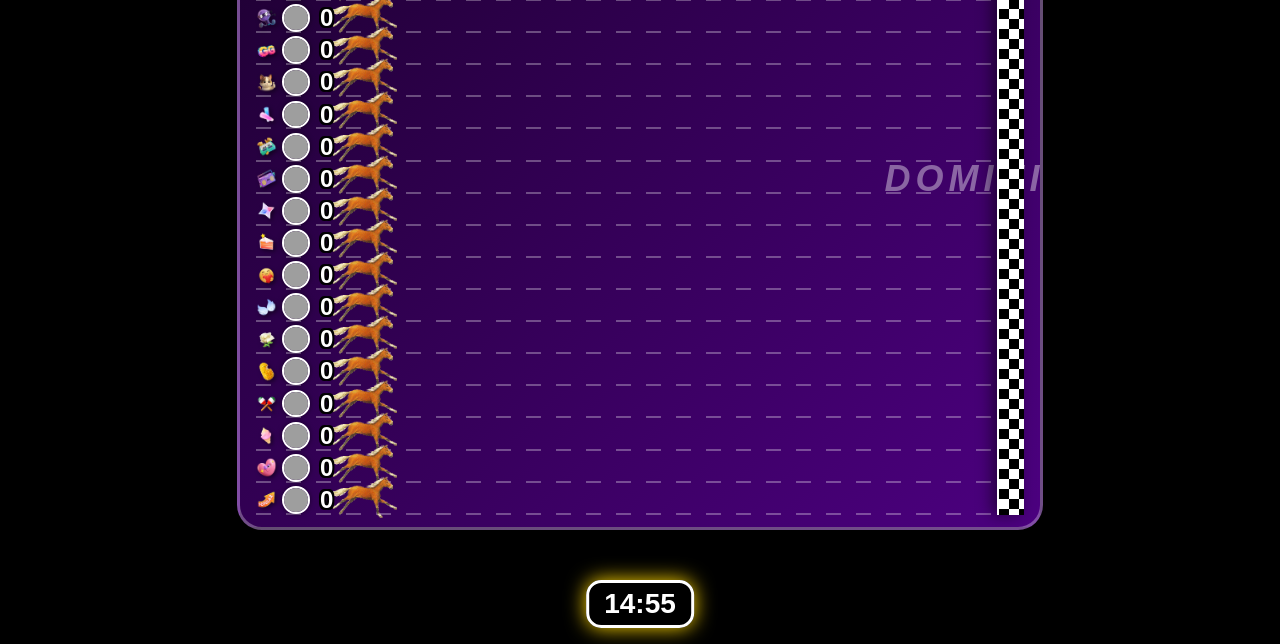
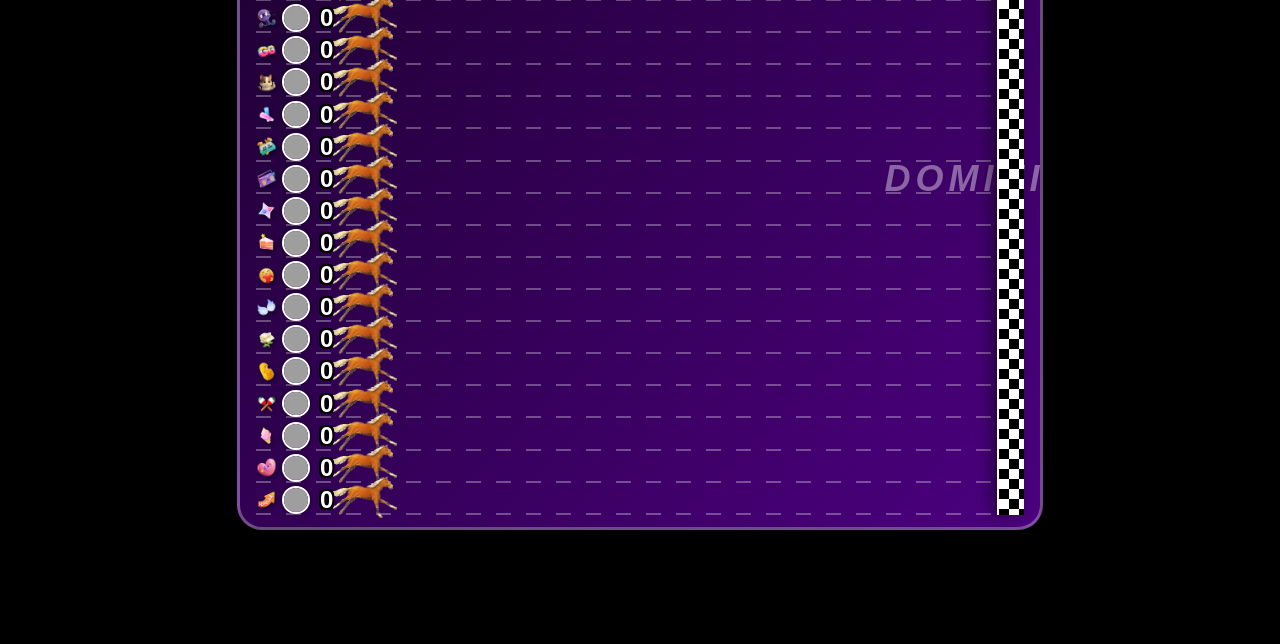
Before and after one commit to pinshop/caballos, a plain HTML site: page index.html in a window 1280 px wide. Shown: the part 156-800 px from the top of the page. Drawn offline with nearby package versions, Linux system fonts and the light colour scheme; no server answers; grey boxes are pictures that could not be loaded.

Commit message:
Add files via upload

```diff
--- a/index.html
+++ b/index.html
@@ -1273,35 +1273,7 @@
             updateRacePositions();
         });
 
-        // CONTADOR GLOBAL AUTOMATICO DE 15 MINUTOS Y PODIO
-        let globalTimerInterval = null;
-        let globalTimerSeconds = 900; // 15 minutos por defecto
-
-        function iniciarTemporizadorGlobal() {
-            if (globalTimerInterval) clearInterval(globalTimerInterval);
-            globalTimerSeconds = 900;
-
-            let $timerDiv = $("#globalAutoTimer");
-            if ($timerDiv.length === 0) {
-                // UI del timer global
-                $timerDiv = $('<div id="globalAutoTimer" class="custom-timer draggable-item" style="cursor: move; box-shadow: 0 0 20px #FFD700; border: 3px solid white; z-index: 50; text-shadow: 2px 2px 0 #000, -2px -2px 0 #000, 2px -2px 0 #000, -2px 2px 0 #000;"></div>');
-                $("body").append($timerDiv);
-                $timerDiv.draggable();
-                $timerDiv.css({ bottom: '2%', top: 'auto', left: '50%', transform: 'translateX(-50%)', fontSize: '3.5vh', padding: '5px 15px' });
-            }
-            $timerDiv.text(formatTime(globalTimerSeconds));
-
-            globalTimerInterval = setInterval(() => {
-                globalTimerSeconds--;
-                if (globalTimerSeconds <= 0) {
-                    clearInterval(globalTimerInterval);
-                    $timerDiv.text("00:00");
-                    mostrarPodio();
-                } else {
-                    $timerDiv.text(formatTime(globalTimerSeconds));
-                }
-            }, 1000);
-        }
+
 
         // CONTADORES CUSTOMIZADOS
         function formatTime(totalSec) {
@@ -1410,7 +1382,6 @@
                     $(this).remove();
                     $(".flag-item .counter").text("0");
                     checkLeader();
-                    iniciarTemporizadorGlobal(); // Reinicia auto-contador
                 });
             }, 10000);
         }
@@ -1586,8 +1557,6 @@
 
         // Auto-conectar y Modo Transparente (si viene por URL)
         $(document).ready(() => {
-            iniciarTemporizadorGlobal(); // Iniciar contador automáticamente
-
             const urlParams = new URLSearchParams(window.location.search);
             const isOverlay = urlParams.get('overlay');
             const autoUser = urlParams.get('user');
@@ -1610,8 +1579,6 @@
         // TECLAS DE PRUEBA
         document.addEventListener("keydown", e => {
             if (e.key === "w" || e.key === "W") {
-                if (globalTimerInterval) clearInterval(globalTimerInterval);
-                $("#globalAutoTimer").text("00:00");
                 mostrarPodio();
             }
             if (e.key >= "1" && e.key <= "9") {
```
